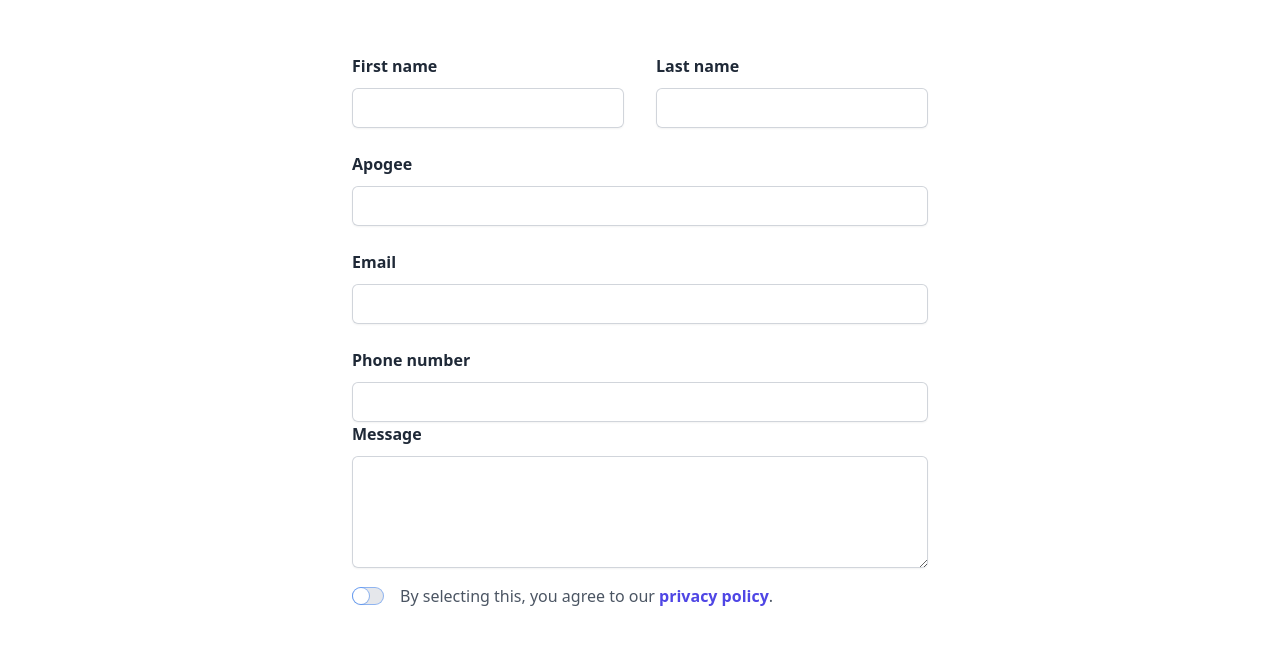
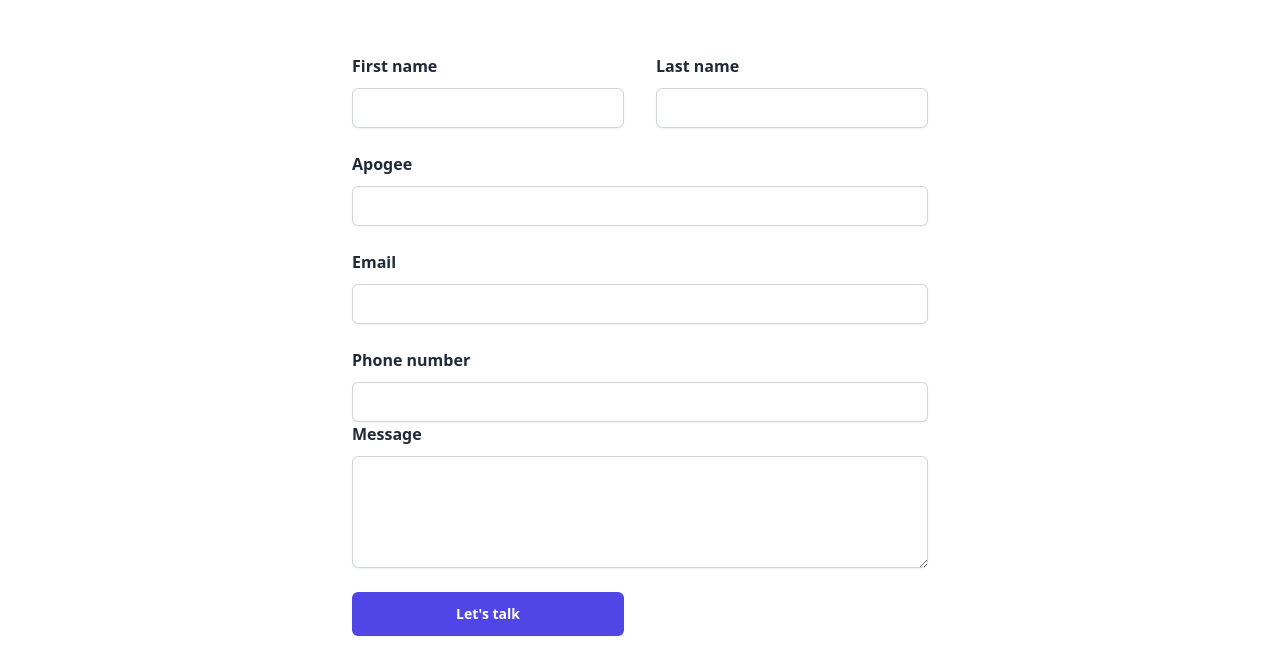
Before and after one commit to Yassineachkhity/ENSummaries, a website: page src/contact.html in a window 1280 px wide. Shown: the part 258-903 px from the top of the page. Drawn offline with nearby package versions, Linux system fonts and the light colour scheme.

```diff
--- a/src/contact.html
+++ b/src/contact.html
@@ -138,24 +138,10 @@
 							<textarea name="message" id="message" rows="4" class="block w-full rounded-md border-0 px-3.5 py-2 text-gray-800 shadow-sm ring-1 ring-inset ring-gray-300 placeholder:text-gray-400 focus:ring-2 focus:ring-inset focus:ring-indigo-600 sm:text-sm/6"></textarea>
 						</div>
 					</div>
-					<div class="flex gap-x-4 sm:col-span-2 py-4">
-						<div class="flex h-6 items-center">
-							<!-- Enabled: "bg-indigo-600", Not Enabled: "bg-gray-200" -->
-							<button type="button" class="flex w-8 flex-none cursor-pointer rounded-full bg-gray-200 p-px ring-1 ring-inset ring-gray-800/5 transition-colors duration-200 ease-in-out focus-visible:outline focus-visible:outline-2 focus-visible:outline-offset-2 focus-visible:outline-indigo-600" role="switch" aria-checked="false" aria-labelledby="switch-1-label">
-								<span class="sr-only">Agree to policies</span>
-								<!-- Enabled: "translate-x-3.5", Not Enabled: "translate-x-0" -->
-								<span aria-hidden="true" class="h-4 w-4 translate-x-0 transform rounded-full bg-white shadow-sm ring-1 ring-gray-800/5 transition duration-200 ease-in-out"></span>
-							</button>
-						</div>
-						<label class="text-sm/6 text-gray-600" id="switch-1-label">
-							By selecting this, you agree to our
-							<a href="#" class="font-semibold text-indigo-600">privacy&nbsp;policy</a>.
-						</label>
-					</div>
 				</div>
 				<div class=" flex justify-centerw-full">
 
-					<button type="submit" class="  w-full rounded-md bg-indigo-600 px-6 py-3 text-center text-sm font-semibold text-white shadow-sm hover:bg-indigo-500 focus-visible:outline focus-visible:outline-2 focus-visible:outline-offset-2 focus-visible:outline-indigo-600">Let's talk</button>
+					<button type="submit" class="  w-full rounded-md bg-indigo-600 px-6 py-3 text-center text-sm font-semibold text-white shadow-sm hover:bg-indigo-500 focus-visible:outline focus-visible:outline-2 focus-visible:outline-offset-2 focus-visible:outline-indigo-600"><a href="contact.html">Let's talk</a></button>
 
 				</div>
 			</form>
```
Also changed, not shown: src/personal.html (+8 -4 lines).
